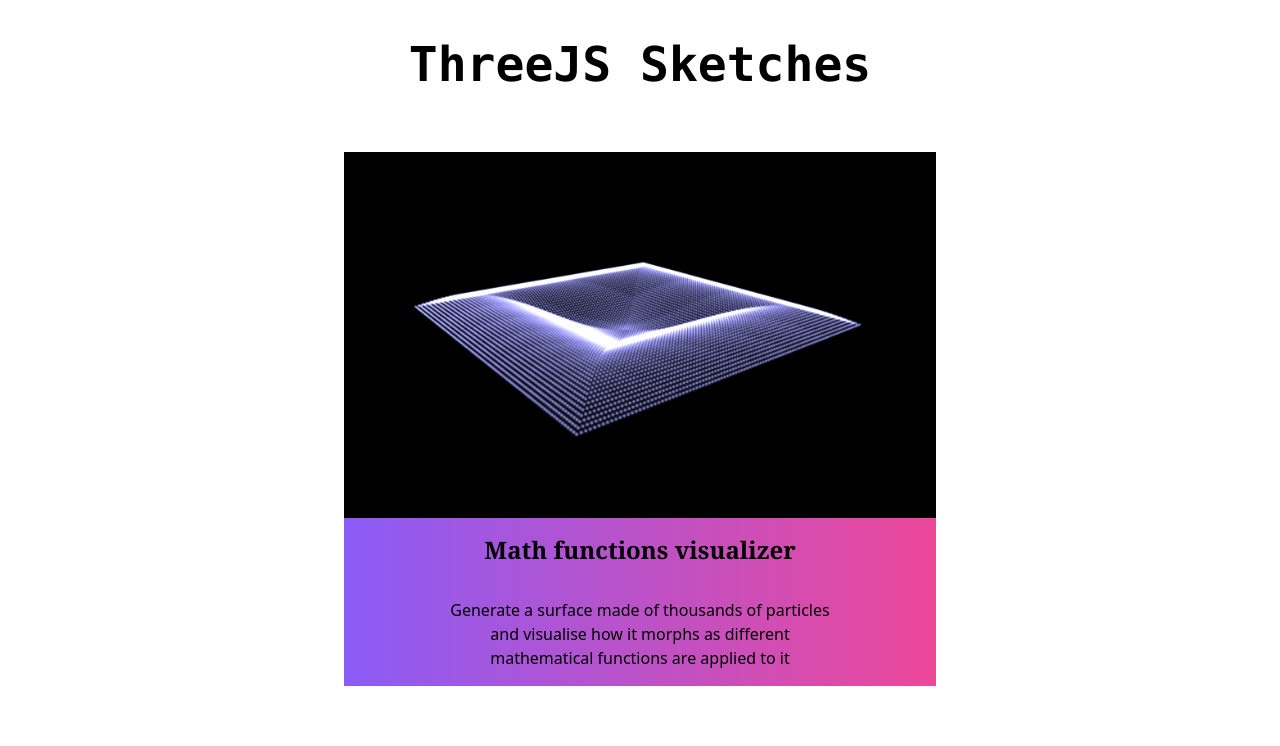
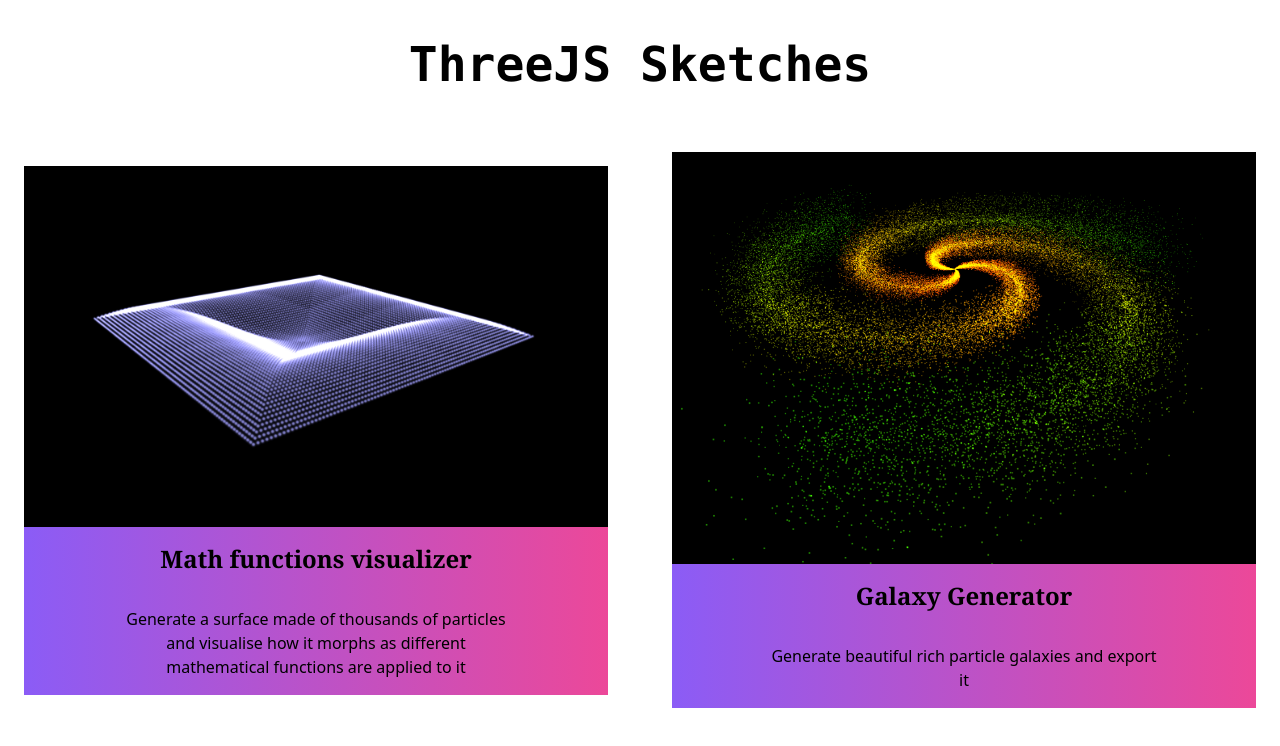
Before and after one commit to deepansh96/ThreejsSketches, a Vue app: page /home in a window 1280 px wide. Shown: the top 746 px of the page. Built offline with nearby package versions, Linux system fonts and the light colour scheme.

Commit message:
Added new sketch - galaxyGenerator

```diff
--- a/src/App.vue
+++ b/src/App.vue
@@ -3,7 +3,7 @@
     <p class="text-5xl mx-auto font-bold font-mono my-10">ThreeJS Sketches</p>
     <div class="flex flex-row space-x-4">
       <div v-for="sketch in sketchNames" :key="sketch" class="w-full flex">
-        <button class="h-full w-1/2 mx-auto hover:shadow-2xl p-6 hover:border-4 hover:border-violet-500 rounded-xl" @click="redirectToSketch(sketch)">
+        <button class="h-full mx-auto hover:shadow-2xl p-6 hover:border-4 hover:border-violet-500 rounded-xl" @click="redirectToSketch(sketch)">
           <img
             class="object-scale-down"
             :src="getThumbnailSource(sketch)"
@@ -26,7 +26,7 @@
   name: "App",
   data() {
     return {
-      sketchNames: ["functionVisualizer"],
+      sketchNames: ["functionVisualizer", "galaxyGenerator"],
     };
   },
   computed: {
@@ -38,7 +38,7 @@
     redirectToSketch(sketch) {
       let routeData = this.$router.resolve({
         name: "Sketch",
-        params: { canvasName: "one" },
+        params: { canvasName: sketch },
       });
       // required for opening in a new tab
       window.open(routeData.href, "_blank");
@@ -48,13 +48,15 @@
     },
     getDescriptionText(sketchName) {
       let map = {
-        functionVisualizer: "Generate a surface made of thousands of particles and visualise how it morphs as different mathematical functions are applied to it"
+        functionVisualizer: "Generate a surface made of thousands of particles and visualise how it morphs as different mathematical functions are applied to it",
+        galaxyGenerator: "Generate beautiful rich particle galaxies and export it"
       }
       return map[sketchName]
     },
     getTitleText(sketchName) {
       let map = {
-        functionVisualizer: "Math functions visualizer"
+        functionVisualizer: "Math functions visualizer",
+        galaxyGenerator: "Galaxy Generator"
       }
       return map[sketchName]
     }
--- /dev/null
+++ b/src/assets/scenes/galaxyGenerator.js
@@ -0,0 +1,177 @@
+/* eslint-disable */
+import * as THREE from "three";
+import { OrbitControls } from "@/../node_modules/three/examples/jsm/controls/OrbitControls.js";
+import * as dat from "lil-gui";
+
+// var clonedeep = require("lodash.clonedeep");
+
+// let particleTextureImage = require("@/assets/textures/particles/1.png");
+
+export default function (canvasName) {
+
+  let gui, canvas, scene, renderer, camera, controls;
+  gui = new dat.GUI({ width: 400 })
+  canvas = document.querySelector(`canvas.${canvasName}`)
+  scene = new THREE.Scene()
+
+  // let axesHelper = new THREE.AxesHelper(5)
+  // scene.add(axesHelper)
+
+
+  let generateGalaxyParams = {
+    count: 50000,
+    size: 0.02,
+    radius: 5,
+    branches: 3,
+    spin: 1,
+    randomness: 0.2,
+    randomnessPower: 2,
+    innerColor: '#ff6030',
+    outerColor: '#1b3984',
+  }
+  let geometry = null;
+  let points = null;
+  let material = null;
+
+  let generateGalaxy = (generateGalaxyParams = generateGalaxyParams) => {
+    if (points != null) {
+      geometry.dispose()
+      material.dispose()
+      scene.remove(points)
+    }
+    geometry = new THREE.BufferGeometry()
+
+    let innerColor = new THREE.Color(generateGalaxyParams.innerColor)
+    let outerColor = new THREE.Color(generateGalaxyParams.outerColor)
+
+    let positions = new Float32Array(3 * generateGalaxyParams.count)
+    let colors = new Float32Array(3 * generateGalaxyParams.count)
+
+    for (let i=0; i<generateGalaxyParams.count; i++) {
+      let i3 = i * 3;
+      let radius = Math.random() * generateGalaxyParams.radius
+      let branchAngle = ((i % generateGalaxyParams.branches) / generateGalaxyParams.branches) * Math.PI * 2
+      let spinAngle = radius * generateGalaxyParams.spin
+
+      let randomX = Math.pow(Math.random(), generateGalaxyParams.randomnessPower) * (Math.random() < 0.5 ? 1 : -1) * radius * generateGalaxyParams.randomness
+      let randomY = Math.pow(Math.random(), generateGalaxyParams.randomnessPower) * (Math.random() < 0.5 ? 1 : -1) * radius * generateGalaxyParams.randomness
+      let randomZ = Math.pow(Math.random(), generateGalaxyParams.randomnessPower) * (Math.random() < 0.5 ? 1 : -1) * radius * generateGalaxyParams.randomness
+
+      positions[i3    ] = Math.cos(branchAngle + spinAngle) * radius + randomX
+      positions[i3 + 1] = randomY
+      positions[i3 + 2] = Math.sin(branchAngle + spinAngle) * radius + randomZ
+
+      let mixedColor = innerColor.clone()
+      mixedColor.lerp(outerColor, normalize(radius, generateGalaxyParams.radius, 0))
+
+      colors[i3    ] = mixedColor.r
+      colors[i3 + 1] = mixedColor.g
+      colors[i3 + 1] = mixedColor.b
+    }
+    geometry.setAttribute('position', new THREE.BufferAttribute(positions, 3))
+    geometry.setAttribute('color', new THREE.BufferAttribute(colors, 3))
+
+    material = new THREE.PointsMaterial({
+      size: generateGalaxyParams.size,
+      sizeAttenuation: true,
+      depthWrite: false,
+      blending: THREE.AdditiveBlending,
+      vertexColors: true,
+    })
+
+    points = new THREE.Points(
+      geometry, material
+    )
+    scene.add(points)
+  }
+
+  generateGalaxy(generateGalaxyParams)
+
+  gui.add(generateGalaxyParams, 'count').min(100).max(1000000).step(100).onFinishChange(() => generateGalaxy(generateGalaxyParams))
+  gui.add(generateGalaxyParams, 'size').min(0.001).max(0.1).step(0.001).onFinishChange(() => generateGalaxy(generateGalaxyParams))
+  gui.add(generateGalaxyParams, 'radius').min(0.01).max(20).step(0.01).onFinishChange(() => generateGalaxy(generateGalaxyParams))
+  gui.add(generateGalaxyParams, 'branches').min(1).max(30).step(1).onFinishChange(() => generateGalaxy(generateGalaxyParams))
+  gui.add(generateGalaxyParams, 'spin').min(0).max(30).step(0.01).onFinishChange(() => generateGalaxy(generateGalaxyParams))
+  gui.add(generateGalaxyParams, 'randomness').min(0).max(2).step(0.001).onFinishChange(() => generateGalaxy(generateGalaxyParams))
+  gui.add(generateGalaxyParams, 'randomnessPower').min(0).max(10).step(0.001).onFinishChange(() => generateGalaxy(generateGalaxyParams))
+  gui.addColor(generateGalaxyParams, 'innerColor').onFinishChange(() => generateGalaxy(generateGalaxyParams))
+  gui.addColor(generateGalaxyParams, 'outerColor').onFinishChange(() => generateGalaxy(generateGalaxyParams))
+
+  /**
+   * Sizes
+   */
+   const sizes = {
+    width: window.innerWidth,
+    height: window.innerHeight,
+  };
+
+  window.addEventListener("resize", () => {
+    // Update sizes
+    sizes.width = window.innerWidth;
+    sizes.height = window.innerHeight;
+
+    // Update camera
+    camera.aspect = sizes.width / sizes.height;
+    camera.updateProjectionMatrix();
+
+    // Update renderer
+    renderer.setSize(sizes.width, sizes.height);
+    renderer.setPixelRatio(Math.min(window.devicePixelRatio, 2));
+  });
+
+  /**
+   * Camera
+   */
+  // Base camera
+  camera = new THREE.PerspectiveCamera(
+    75,
+    sizes.width / sizes.height,
+    0.1,
+    100
+  );
+  camera.position.z = -30;
+  camera.position.y = 10;
+  scene.add(camera);
+
+  // Controls
+  controls = new OrbitControls(camera, canvas);
+  controls.enableDamping = true;
+  // controls.autoRotate = true;
+  controls.maxPolarAngle = Math.PI / 1.5;
+  controls.minPolarAngle = Math.PI / 4;
+  controls.maxDistance = 40;
+  controls.minDistance = 2;
+  // gui.add(controls, 'enabled').name("Orbit controls enabled")
+
+  /**
+   * Renderer
+   */
+  renderer = new THREE.WebGLRenderer({
+    canvas: canvas,
+  });
+  renderer.setSize(sizes.width, sizes.height);
+  renderer.setPixelRatio(Math.min(window.devicePixelRatio, 2));
+
+  /**
+   * Animate
+   */
+
+  const clock = new THREE.Clock();
+
+  const tick = () => {
+    const elapsedTime = clock.getElapsedTime();
+
+    // Update controls
+    controls.update();
+
+    // Render
+    renderer.render(scene, camera);
+
+    // Call tick again on the next frame
+    window.requestAnimationFrame(tick);
+  };
+
+  tick();
+
+  function normalize (val, max, min) { return (val - min) / (max - min); }
+}
--- a/src/components/Sketch.vue
+++ b/src/components/Sketch.vue
@@ -4,7 +4,8 @@
 
 <script>
 /* eslint-disable */
-import renderScene from "@/assets/scenes/functionVisualizer.js"
+import functionVisualizer from "@/assets/scenes/functionVisualizer.js"
+import galaxyGenerator from "@/assets/scenes/galaxyGenerator.js"
 
 export default {
   name: "Sketch",
@@ -15,7 +16,8 @@
     },
   },
   mounted() {
-    renderScene(this.canvasName)
+    if (this.canvasName == "functionVisualizer") functionVisualizer(this.canvasName)
+    else if (this.canvasName == "galaxyGenerator") galaxyGenerator(this.canvasName)
   }
 };
 </script>
```
Also changed, not shown: src/assets/thumbnails/galaxyGenerator.png (added).
